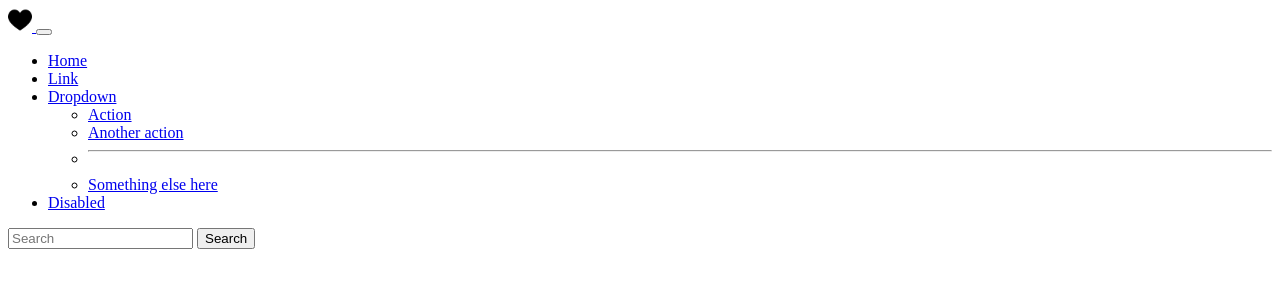
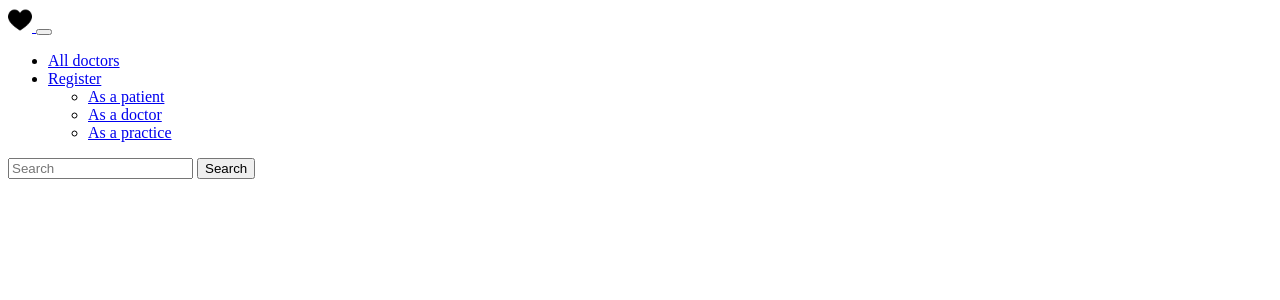
Before and after one commit to siadajpan/no_pain, a FastAPI app: template backend/templates/components/navbar.html in a window 1280 px wide. Shown: the top 300 px of the page. Run offline with FastAPI, Linux system fonts and the light colour scheme; the template is opened without the code that fills it, so the values that code supplies are empty.

Commit message:
Add doctors view

```diff
--- a/backend/apis/base.py
+++ b/backend/apis/base.py
@@ -1,5 +1,4 @@
 from apis.v1 import route_doctors
-from apis.v1 import route_general_pages
 from apis.v1 import route_login
 from apis.v1 import route_practice
 from apis.v1 import route_users
@@ -7,9 +6,6 @@
 from fastapi import APIRouter
 
 api_router = APIRouter()
-api_router.include_router(
-    route_general_pages.general_pages_router, prefix="", tags=["general_pages"]
-)
 api_router.include_router(route_users.router, prefix="/users", tags=["users"])
 api_router.include_router(route_doctors.router, prefix="/doctors", tags=["doctors"])
 api_router.include_router(
--- a/backend/db/repository/doctors.py
+++ b/backend/db/repository/doctors.py
@@ -41,6 +41,8 @@
     doctors_and_users = (
         db.query(Doctor, User).join(User, User.id == Doctor.user_id).all()
     )
+    if not len(doctors_and_users):
+        return []
 
     # Show doctor expects an email
     for doctor, user in doctors_and_users:
--- a/backend/main.py
+++ b/backend/main.py
@@ -4,10 +4,12 @@
 from db.session import engine
 from fastapi import FastAPI
 from fastapi.staticfiles import StaticFiles
+from webapps.base import api_router as web_app_router
 
 
 def include_router(app):
     app.include_router(api_router)
+    app.include_router(web_app_router)
 
 
 def configure_static(app):
--- /dev/null
+++ b/backend/templates/components/cards.html
@@ -0,0 +1,6 @@
+<div class="card shadow p-3 mb-2 bg-body rounded" style="width: 18rem;">
+  <div class="card-body">
+    <h5 class="card-title">{{doctor.first_name}} {{doctor.last_name}}</h5>
+    <p class="card-text">Speciality : {{doctor.doctor_type.value}}</p>
+  </div>
+</div>
--- a/backend/templates/components/navbar.html
+++ b/backend/templates/components/navbar.html
@@ -1,5 +1,5 @@
 <nav class="navbar navbar-expand-lg navbar-light bg-light">
-    <div class="container-fluid">
+    <div class="container">
         <a class="navbar-brand" href="#">
             <img src="{{ url_for('static', path='images/fav_icon.png') }}"
                  alt="" width="24" height="24">
@@ -13,31 +13,19 @@
         <div class="collapse navbar-collapse" id="navbarSupportedContent">
             <ul class="navbar-nav me-auto mb-2 mb-lg-0">
                 <li class="nav-item">
-                    <a class="nav-link active" aria-current="page" href="#">Home</a>
-                </li>
-                <li class="nav-item">
-                    <a class="nav-link" href="#">Link</a>
+                    <a class="nav-link active" aria-current="page" href="#">All doctors</a>
                 </li>
                 <li class="nav-item dropdown">
                     <a class="nav-link dropdown-toggle" href="#"
                        id="navbarDropdown" role="button"
                        data-bs-toggle="dropdown" aria-expanded="false">
-                        Dropdown
+                        Register
                     </a>
                     <ul class="dropdown-menu" aria-labelledby="navbarDropdown">
-                        <li><a class="dropdown-item" href="#">Action</a></li>
-                        <li><a class="dropdown-item" href="#">Another
-                            action</a></li>
-                        <li>
-                            <hr class="dropdown-divider">
-                        </li>
-                        <li><a class="dropdown-item" href="#">Something else
-                            here</a></li>
+                        <li><a class="dropdown-item" href="#">As a patient</a></li>
+                        <li><a class="dropdown-item" href="#">As a doctor</a></li>
+                        <li><a class="dropdown-item" href="#">As a practice</a></li>
                     </ul>
-                </li>
-                <li class="nav-item">
-                    <a class="nav-link disabled" href="#" tabindex="-1"
-                       aria-disabled="true">Disabled</a>
                 </li>
             </ul>
             <form class="d-flex">
--- a/backend/webapps/base.py
+++ b/backend/webapps/base.py
@@ -0,0 +1,6 @@
+from fastapi import APIRouter
+from webapps.doctors import route_doctors
+
+
+api_router = APIRouter()
+api_router.include_router(route_doctors.router, prefix="", tags=["doctors-webapp"])
--- a/backend/webapps/doctors/route_doctors.py
+++ b/backend/webapps/doctors/route_doctors.py
@@ -12,8 +12,9 @@
 
 @router.get("/")
 async def home(request: Request, db: Session = Depends(get_db)):
-    jobs = list_doctors_as_show_doctor(db=db)
+    doctors = list_doctors_as_show_doctor(db=db)
+    print("doctors", doctors)
 
     return templates.TemplateResponse(
-        "general_pages/homepage.html", {"request": request, "jobs": jobs}
+        "general_pages/homepage.html", {"request": request, "doctors": doctors}
     )
```
Also changed, not shown: backend/apis/general_pages/route_homepage.py (deleted, +0 -14 lines), backend/apis/v1/route_general_pages.py (deleted, +0 -14 lines), backend/templates/general_pages/homepage.html (+21 -2 lines), backend/apis/general_pages/__init__.py (deleted).
